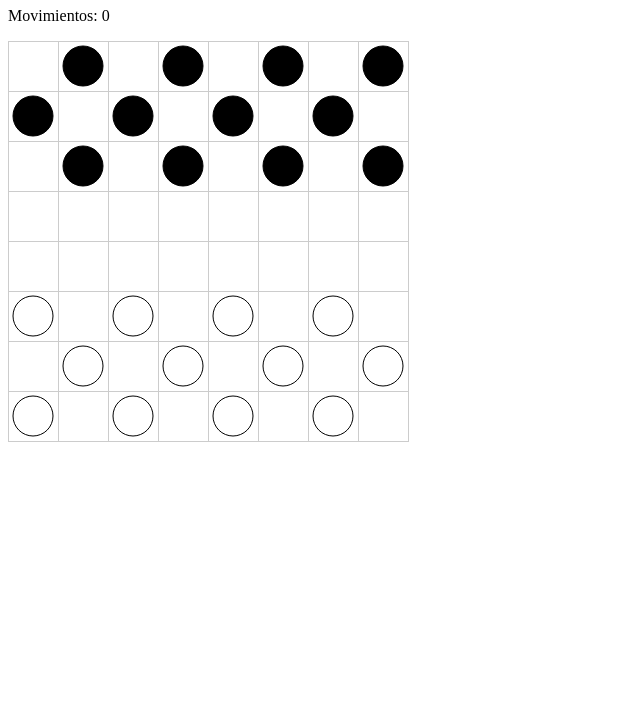
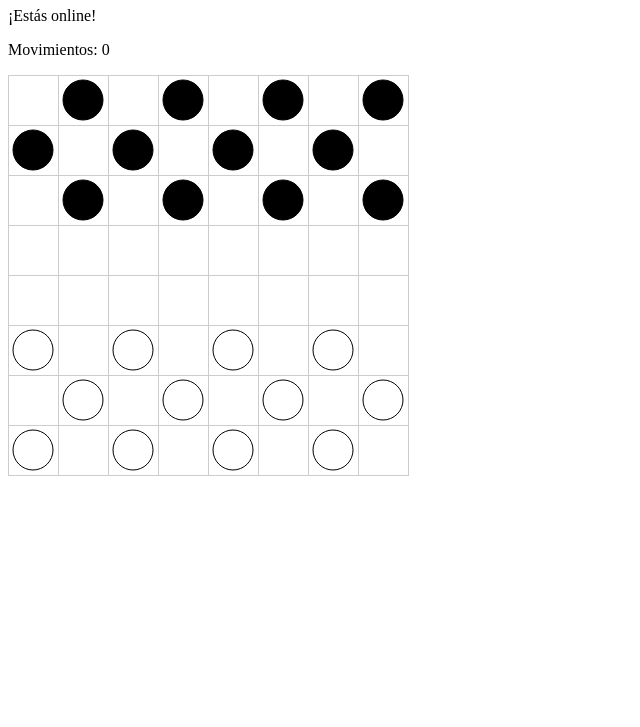
Before and after one commit to Rugon/damas-dawe, a plain HTML site: page juego.html in a window 1280 px wide. Shown: the part 73-800 px from the top of the page, without its empty margins (0-640 px from the left). Drawn offline with Linux system fonts and the light colour scheme.

Commit message:
Update juego.html

```diff
--- a/juego.html
+++ b/juego.html
@@ -7,6 +7,7 @@
 	</head>
 		<body>
 		<h1>Damas inglesas</h1>
+		<p>¡Estás online!</p>
 		<p id="movimientos">Movimientos: <span id="count">0</span></p>
 		<canvas id="lienzo" width="600" height="300">
 		<script>
```
